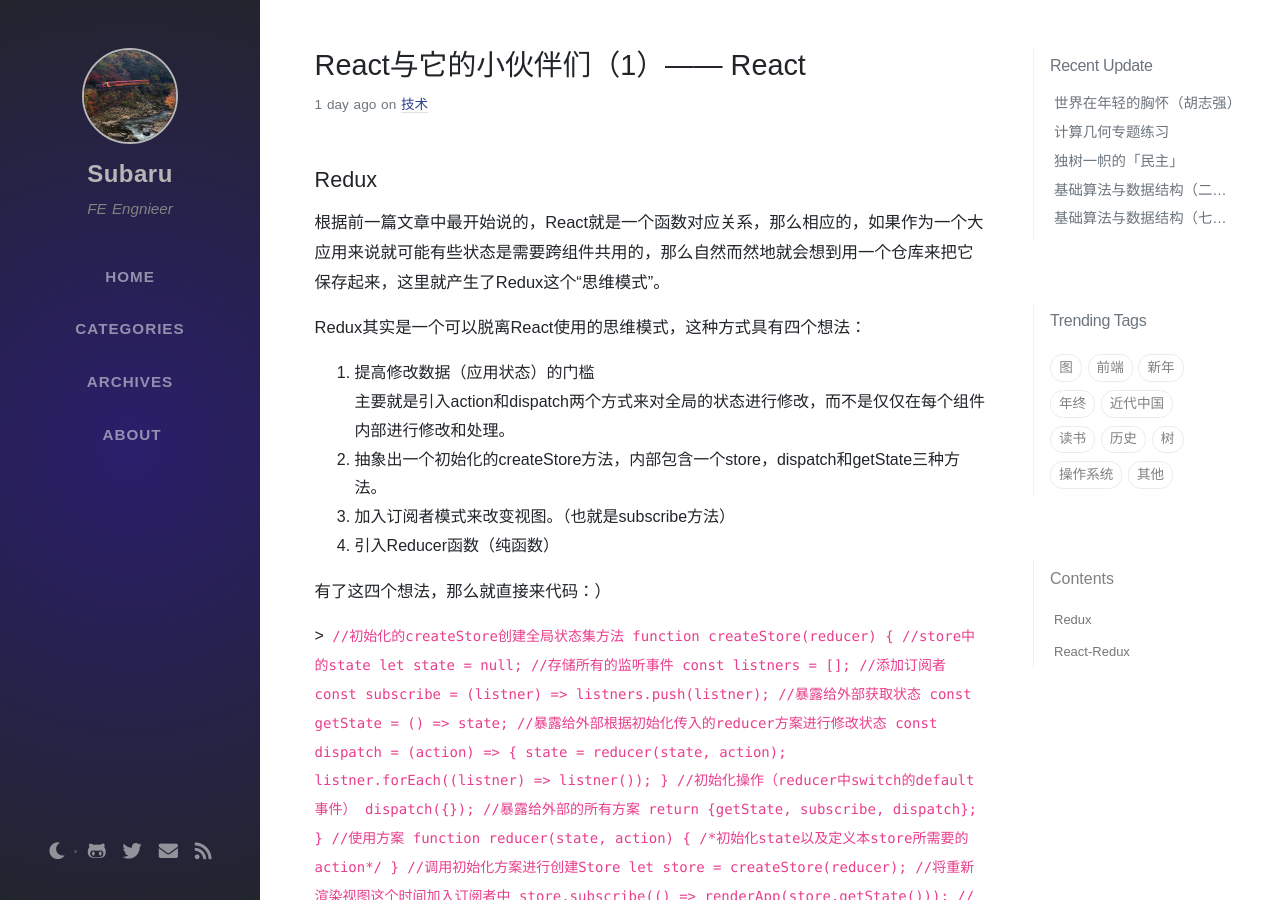
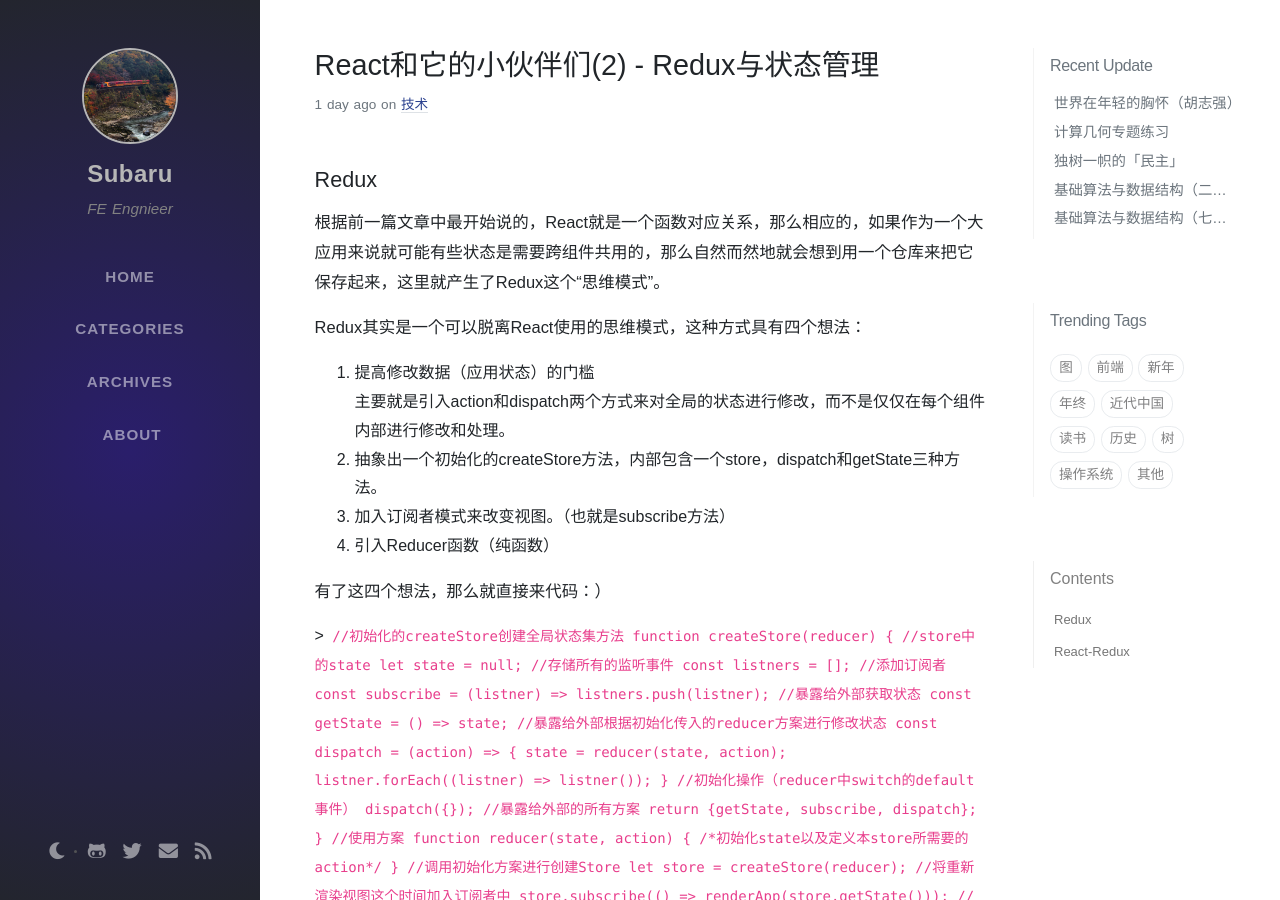
Before and after one commit to MQ-380/mqblog, a Jekyll site: the page built from _posts/2020-11-22-react2.md, in a window 1280 px wide and 900 px high. Built offline with Jekyll 4.4.1, drawn with Linux system fonts in a browser that asks for light colours; nearby versions of some CDN libraries; some web fonts are replaced; comment, search, counter and statistics services are not loaded.

Commit message:
fixTitle

```diff
--- a/_posts/2020-11-22-react2.md
+++ b/_posts/2020-11-22-react2.md
@@ -1,6 +1,6 @@
 ---
 layout: post
-title: React与它的小伙伴们（1）—— React
+title: React和它的小伙伴们(2) - Redux与状态管理
 date: 2020-11-21 15:30:36 +0800
 category: 技术
 tags: [前端, React, 源码]
```
